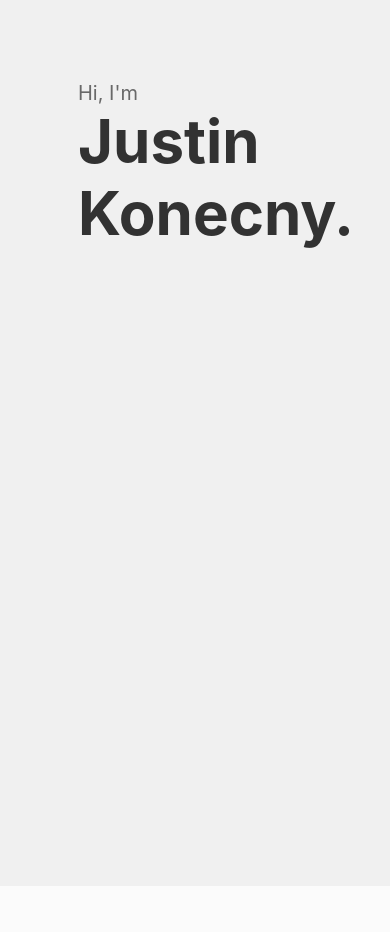
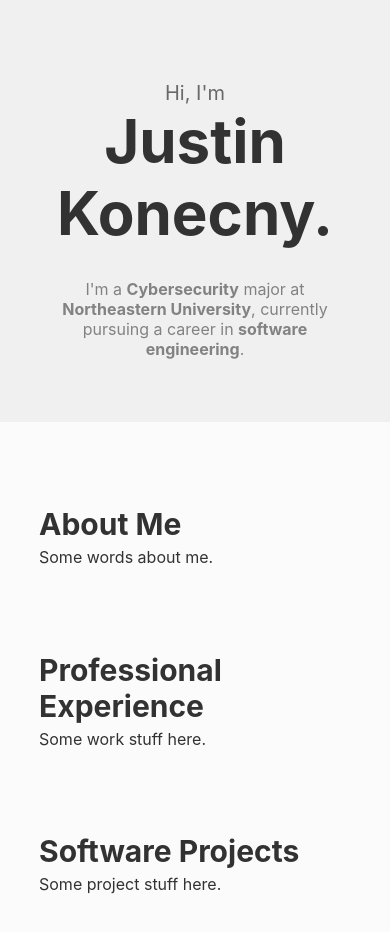
Before and after one commit to justinkonecny/website, a React (Create React App) app: page / in a window 390 px wide. Before the commit the page ends 886 px from the top, so only its background shows below. Built offline with nearby package versions, Linux system fonts and the light colour scheme.

Commit message:
Update home page for mobile

```diff
--- a/src/components/Home.css
+++ b/src/components/Home.css
@@ -13,9 +13,8 @@ h2 {
 }
 
 h3 {
-  margin: 6px 0;
+  margin: 10vh 0 5px 0;
   font-size: 30px;
-
 }
 
 h4 {
@@ -25,7 +24,7 @@ h4 {
 }
 
 p {
-  margin: 0 8px;
+  margin: 0;
   font-size: 16px;
 }
 
@@ -40,13 +39,19 @@ p {
   background-color: #f0f0f0;
   padding-top: 5vh;
   width: 100%;
-  height: 100vh;
+  height: 45vh;
 }
 
 .intro-text {
-  margin: 10vw 0 10vw 20vw;
-  width: 40vw;
-  text-align: left;
+   margin: 10vw 10vw 10vw 20vw;
+   width: 40vw;
+   text-align: left;
+ }
+
+.intro-text-mobile {
+  margin: 10vw 10vw;
+  width: 80vw;
+  text-align: center;
 }
 
 .intro-profile {
@@ -61,7 +66,11 @@ p {
 }
 
 .body {
-  margin: 50px 20vw;
+  margin: 50px 50vw 50px 20vw;
+}
+
+.body-mobile {
+  margin: 10vw;
 }
 
 .about-me {
--- a/src/components/Home.js
+++ b/src/components/Home.js
@@ -22,23 +22,33 @@ class Home extends Component {
         return (
             <div>
                 <div className={this.state.isMobile ? "intro-mobile" : "intro"}>
-                    <div className="intro-text">
+                    <div className={this.state.isMobile ? "intro-text-mobile" : "intro-text"}>
                         <h2>Hi, I'm</h2>
                         <h1>Justin Konecny.</h1>
-                        {/*<p style={{ 'color': '#828282', 'marginLeft': 0 }}>I'm a <span style={{ 'fontWeight': '700' }}>Cybersecurity</span> major at*/}
-                            {/*<span style={{ 'fontWeight': '700' }}> Northeastern University</span>, currently pursuing a*/}
-                            {/*career relating to <span style={{ 'fontWeight': '700' }}>software engineering</span>.</p>*/}
+                        <p style={{ 'color': '#828282' }}>
+                            I'm a <span style={{ 'fontWeight': '700' }}>Cybersecurity</span> major at
+                            <span style={{ 'fontWeight': '700' }}> Northeastern University</span>, currently
+                            pursuing a career in <span style={{ 'fontWeight': '700' }}>software engineering</span>.
+                        </p>
                     </div>
                     <ProfileImage isMobile={this.state.isMobile} />
                 </div>
-                {/*<div className="body">*/}
-                    {/*<div className="about-me">*/}
-                        {/*<h3>About Me</h3>*/}
-                        {/*<h4>Education</h4>*/}
-                        {/*<p>Northeastern University (Boston, MA)</p>*/}
-                        {/*<p>BS Cybersecurity w/ Concentration Cyber Operations</p>*/}
-                    {/*</div>*/}
-                {/*</div>*/}
+                <div className={this.state.isMobile ? "body-mobile" : "body"}>
+                    <div className="about-me">
+                        <h3>About Me</h3>
+                        <p>
+                            Some words about me.
+                        </p>
+                        <h3>Professional Experience</h3>
+                        <p>
+                            Some work stuff here.
+                        </p>
+                        <h3>Software Projects</h3>
+                        <p>
+                            Some project stuff here.
+                        </p>
+                    </div>
+                </div>
             </div>
         );
     }
```
